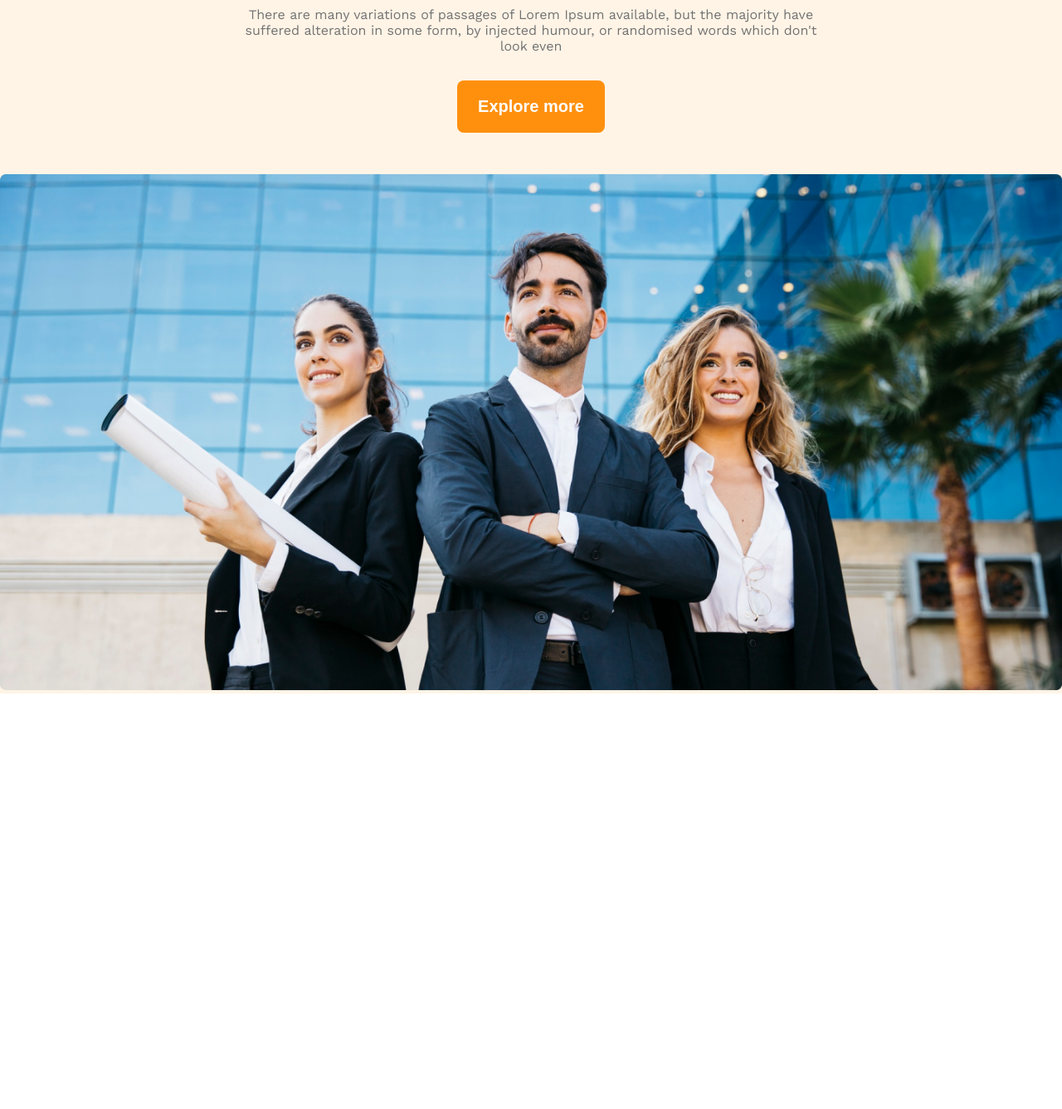
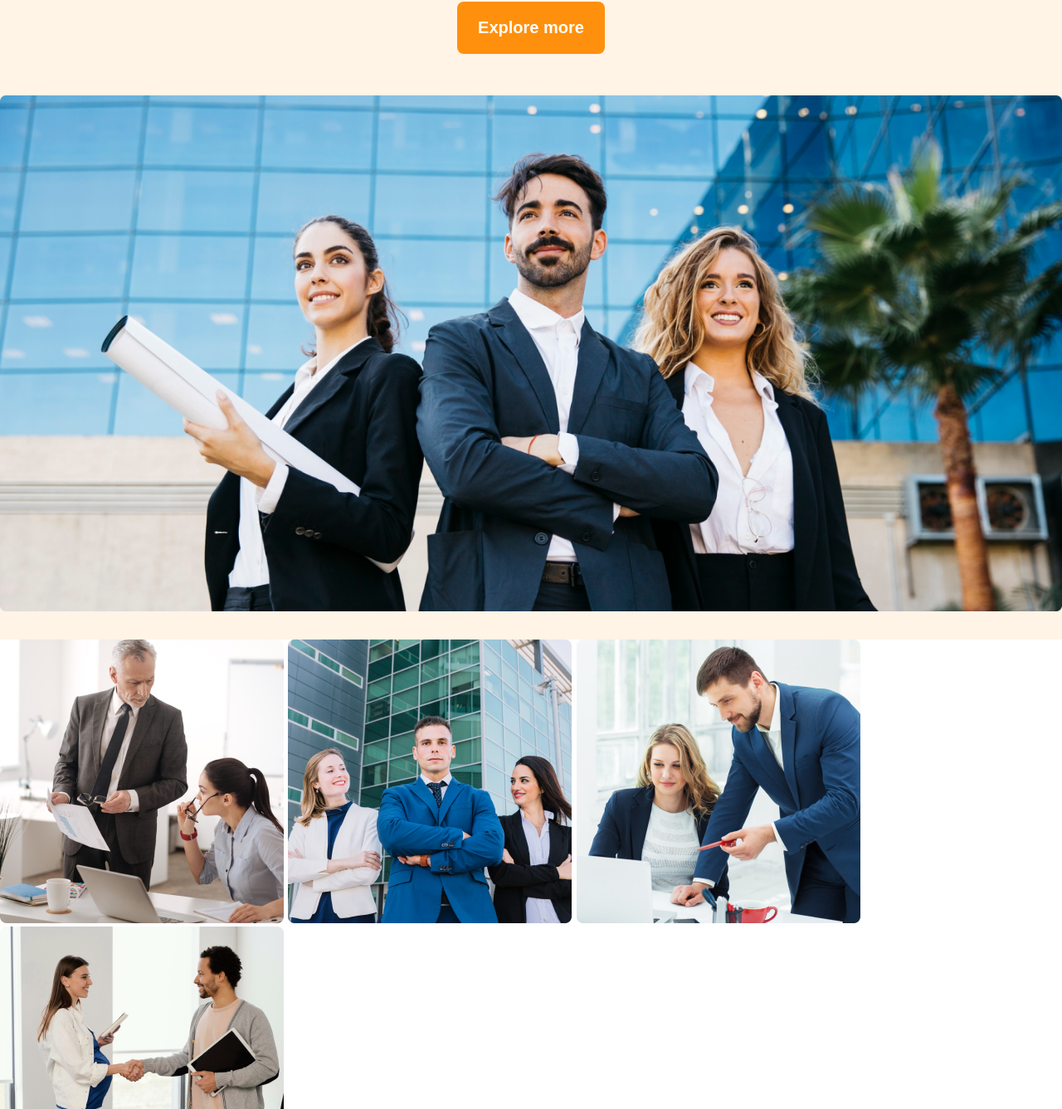
Before and after one commit to AbuSufianMahin/g3-architects-website, a plain HTML site: page index.html in a window 1280 px wide. Shown: the part 443-1780 px from the top of the page at 83% size. Before the commit the page ends 1279 px from the top, so only its background shows below. Drawn offline with nearby package versions, Linux system fonts and the light colour scheme.

Commit message:
fixed minor problem of responsiveness

```diff
--- a/index.html
+++ b/index.html
@@ -39,7 +39,18 @@
     </header>
 
     <main>
+        <section class="teams-section">
+            <div class="team-image-container">
+                <img src="g3-architects-resources/images/team1.png" alt="">
+                <img src="g3-architects-resources/images/team2.png" alt="">
+                <img src="g3-architects-resources/images/team3.png" alt="">
+                <img src="g3-architects-resources/images/team4.png" alt="">
+            </div>
 
+            <div class="team-details">
+
+            </div>
+        </section>
     </main>
 
     <footer>
--- a/styles/architects.css
+++ b/styles/architects.css
@@ -60,6 +60,10 @@ body{
 
 
 /* navbar styles */
+.header-section{
+    padding: 50px 0px 30px;
+}
+
 
 .brand-name{
     font-size: 3rem;
@@ -68,7 +72,7 @@ body{
 .navbar-section{
     justify-content: space-between;
     align-items: center;
-    padding: 50px 0px 100px;
+    padding-bottom: 100px;
 }
 
 .nav-item{
@@ -93,14 +97,15 @@ body{
 .banner-title{
     font-size: 4rem;
     text-align: center;
-    margin: 0px 290px 0px;
-    padding: 0px 70px;
+    /* margin: 0px 290px 0px;
+    padding: 0px 70px; */
     font-weight: 700;
 }
 
 .banner-description{
     text-align: center;
-    margin: 16px 285px 32px;
+    max-width: 850px;
+    margin: 16px auto 32px;
 }
 
 .explore-btn-div{
```
